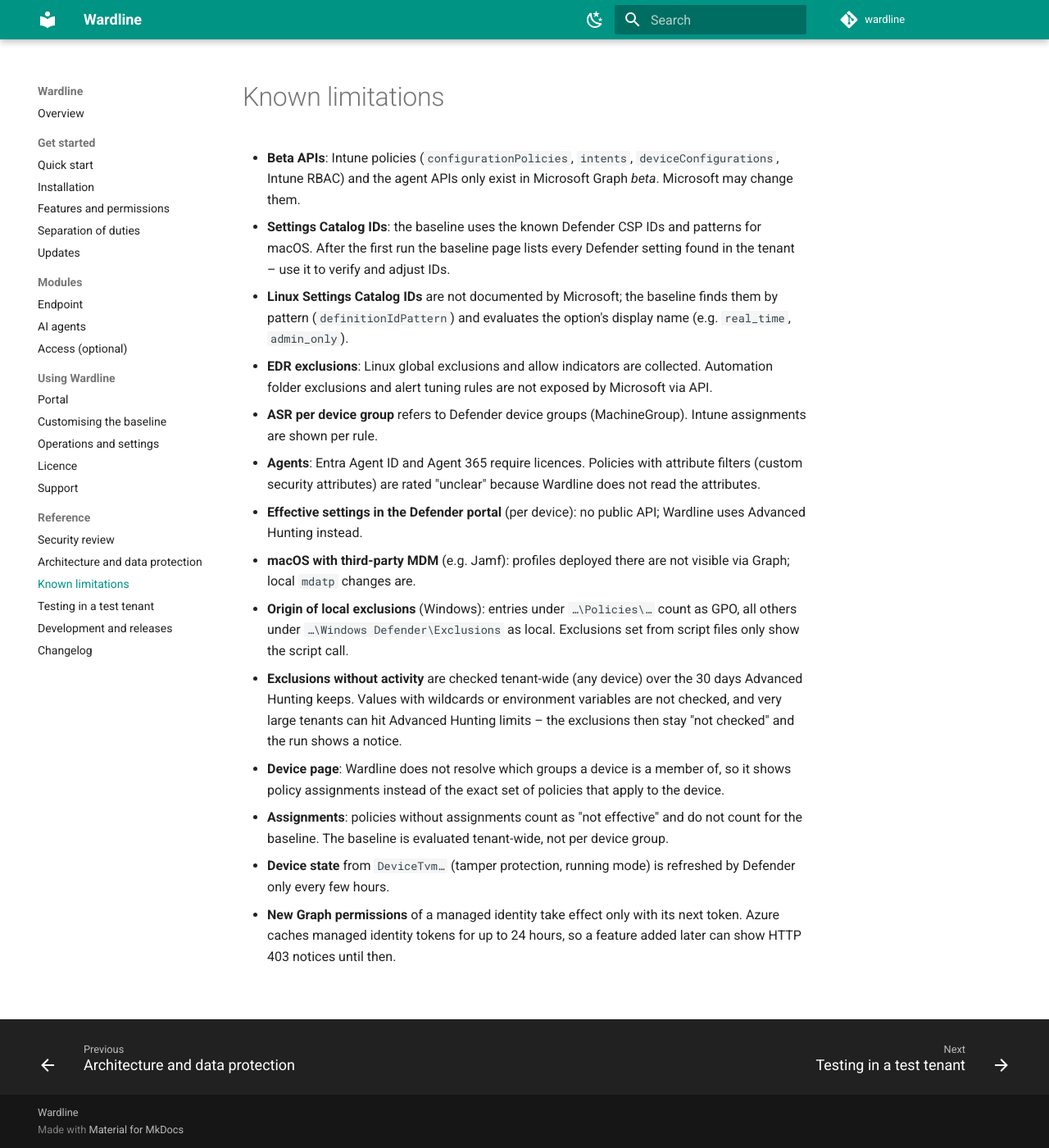
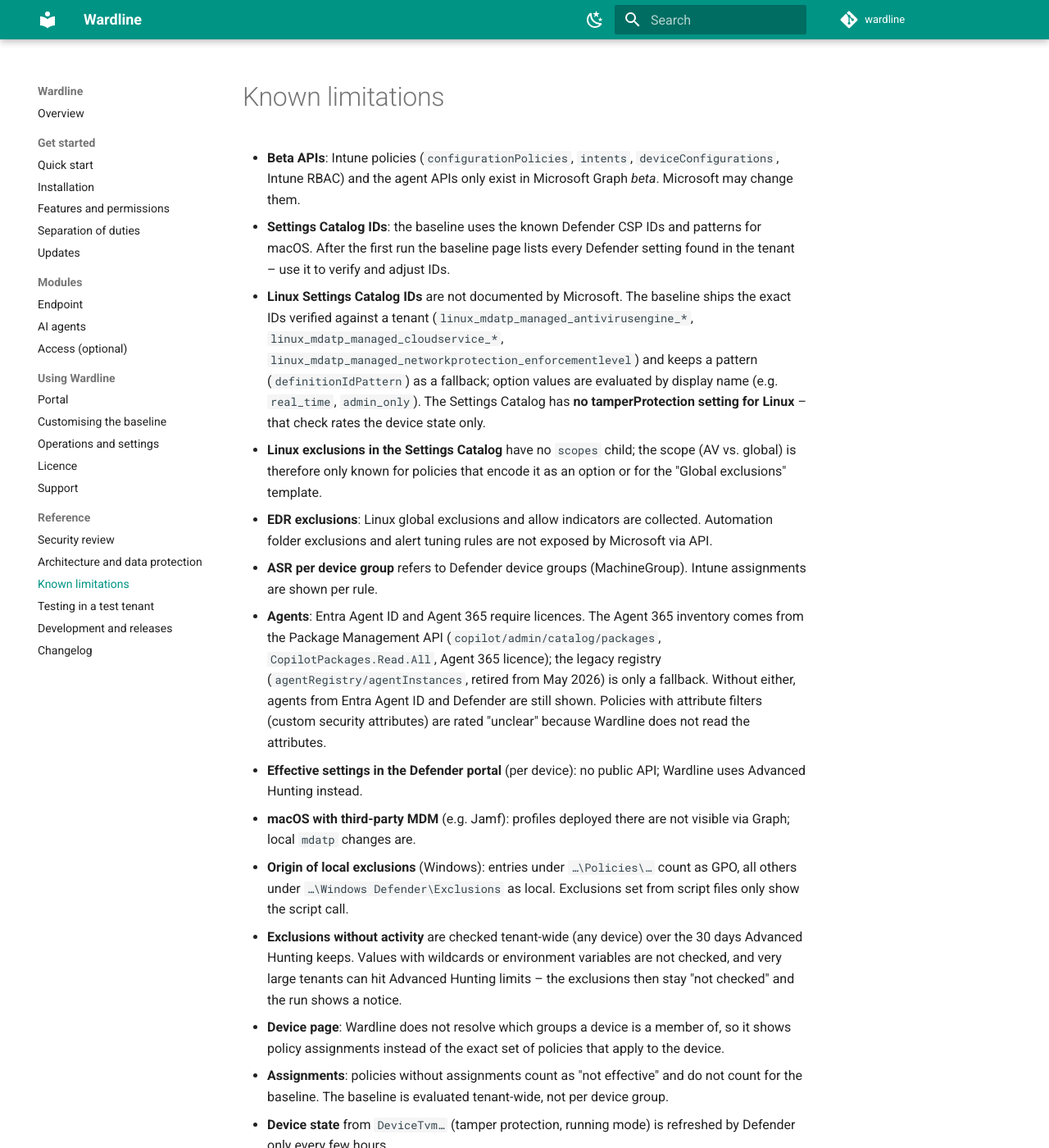
Before and after one commit to dominikhoefling/gapsio, an MkDocs documentation site: the page built from docs/limitations.md, in a window 1280 px wide and 1400 px high. Shown: the whole window at 82% size. Built offline with MkDocs 1.6.1 and Material for MkDocs 9.7.7, drawn with Linux system fonts in a browser that asks for light colours; comment, search, counter and statistics services are not loaded.

Commit message:
Agent 365 Package Management API, exact Linux baseline IDs, test-data fixes
- Agents: read the Agent 365 inventory from GET /v1.0/copilot/admin/catalog/packages
  (CopilotPackages.Read.All) first; legacy beta agentRegistry only as fallback.
  Snapshot exposes registrySource/registryNote, portal shows which source is in use,
  publisher/blocked/availability per agent.
- Baseline: exact linux_mdatp_managed_* definition IDs (verified against a tenant),
  patterns kept as fallback; Linux tamper protection is effective-only because the
  Settings Catalog has no such setting.
- Test data: single-setting policies sent as array (schema error), ASR per-rule
  exclusions resolved as option dependents, Linux exclusions without scopes and with
  the real $type options, items with unresolved parent options are skipped.
- Docs and changelog updated; tests: 262 passed.

```diff
--- a/docs/limitations.md
+++ b/docs/limitations.md
@@ -4,13 +4,21 @@
   APIs only exist in Microsoft Graph *beta*. Microsoft may change them.
 - **Settings Catalog IDs**: the baseline uses the known Defender CSP IDs and patterns for macOS. After the first run the
   baseline page lists every Defender setting found in the tenant – use it to verify and adjust IDs.
-- **Linux Settings Catalog IDs** are not documented by Microsoft; the baseline finds them by pattern
-  (`definitionIdPattern`) and evaluates the option's display name (e.g. `real_time`, `admin_only`).
+- **Linux Settings Catalog IDs** are not documented by Microsoft. The baseline ships the exact IDs verified against a
+  tenant (`linux_mdatp_managed_antivirusengine_*`, `linux_mdatp_managed_cloudservice_*`,
+  `linux_mdatp_managed_networkprotection_enforcementlevel`) and keeps a pattern (`definitionIdPattern`) as a fallback;
+  option values are evaluated by display name (e.g. `real_time`, `admin_only`). The Settings Catalog has **no
+  tamperProtection setting for Linux** – that check rates the device state only.
+- **Linux exclusions in the Settings Catalog** have no `scopes` child; the scope (AV vs. global) is therefore only known
+  for policies that encode it as an option or for the "Global exclusions" template.
 - **EDR exclusions**: Linux global exclusions and allow indicators are collected. Automation folder exclusions and alert
   tuning rules are not exposed by Microsoft via API.
 - **ASR per device group** refers to Defender device groups (MachineGroup). Intune assignments are shown per rule.
-- **Agents**: Entra Agent ID and Agent 365 require licences. Policies with attribute filters (custom security
-  attributes) are rated "unclear" because Wardline does not read the attributes.
+- **Agents**: Entra Agent ID and Agent 365 require licences. The Agent 365 inventory comes from the Package Management
+  API (`copilot/admin/catalog/packages`, `CopilotPackages.Read.All`, Agent 365 licence); the legacy registry
+  (`agentRegistry/agentInstances`, retired from May 2026) is only a fallback. Without either, agents from Entra Agent ID
+  and Defender are still shown. Policies with attribute filters (custom security attributes) are rated "unclear"
+  because Wardline does not read the attributes.
 - **Effective settings in the Defender portal** (per device): no public API; Wardline uses Advanced Hunting instead.
 - **macOS with third-party MDM** (e.g. Jamf): profiles deployed there are not visible via Graph; local `mdatp` changes are.
 - **Origin of local exclusions** (Windows): entries under `…\Policies\…` count as GPO, all others under
```
Also changed, not shown: CHANGELOG.md (+4 -1 lines), docs/baseline.md (+1 -1 lines), docs/modules/agents.md (+7 -1 lines), docs/permissions.md (+1 -1 lines), docs/updates.md (+1 -1 lines), 7 other files.
